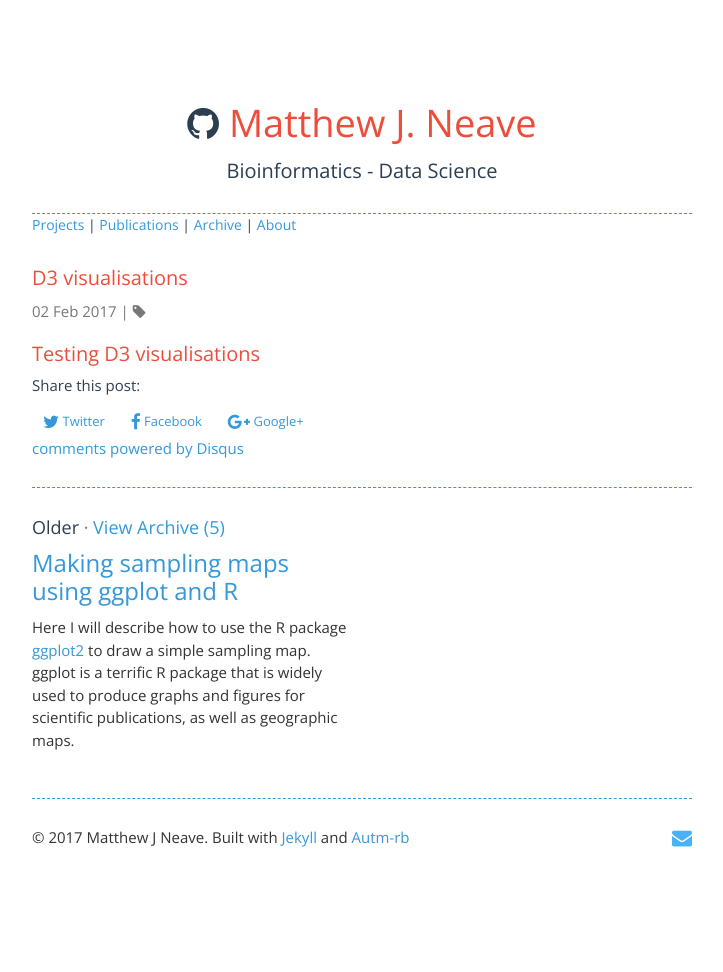
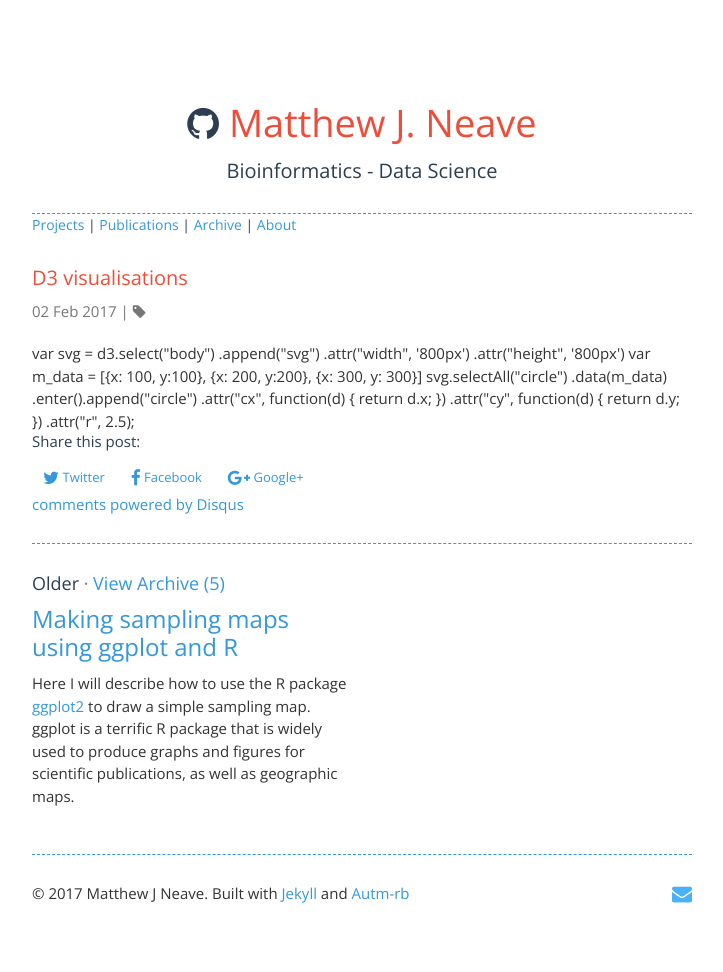
Before and after one commit to neavemj/neavemj.github.io, a Jekyll site: the page built from _posts/2017-02-01-D3_testing.html, in a window 1280 px wide. Shown: the whole page, without its empty margins (278-1001 px from the left). Built offline with Jekyll 4.4.1, drawn with Linux system fonts in a browser that asks for light colours; nearby versions of some CDN libraries; a script that is not in the unit is left out; comment, search, counter and statistics services are not loaded; before the commit the page ends 916 px from its top, so only the background shows below that.

Commit message:
D3 boilerplate

```diff
--- a/_posts/2017-02-01-D3_testing.html
+++ b/_posts/2017-02-01-D3_testing.html
@@ -4,4 +4,19 @@
 date: "Febuary 2, 2017"
 ---
 
-<h1>Testing D3 visualisations</h1>
+
+<script src="https://d3js.org/d3.v4.min.js"></script>
+
+var svg = d3.select("body")
+	.append("svg")
+	.attr("width", '800px')
+	.attr("height", '800px')
+
+var m_data = [{x: 100, y:100}, {x: 200, y:200}, {x: 300, y: 300}]
+
+svg.selectAll("circle")
+	.data(m_data)
+	.enter().append("circle")
+	.attr("cx", function(d) { return d.x; })
+	.attr("cy", function(d) { return d.y; })
+	.attr("r", 2.5);
```
